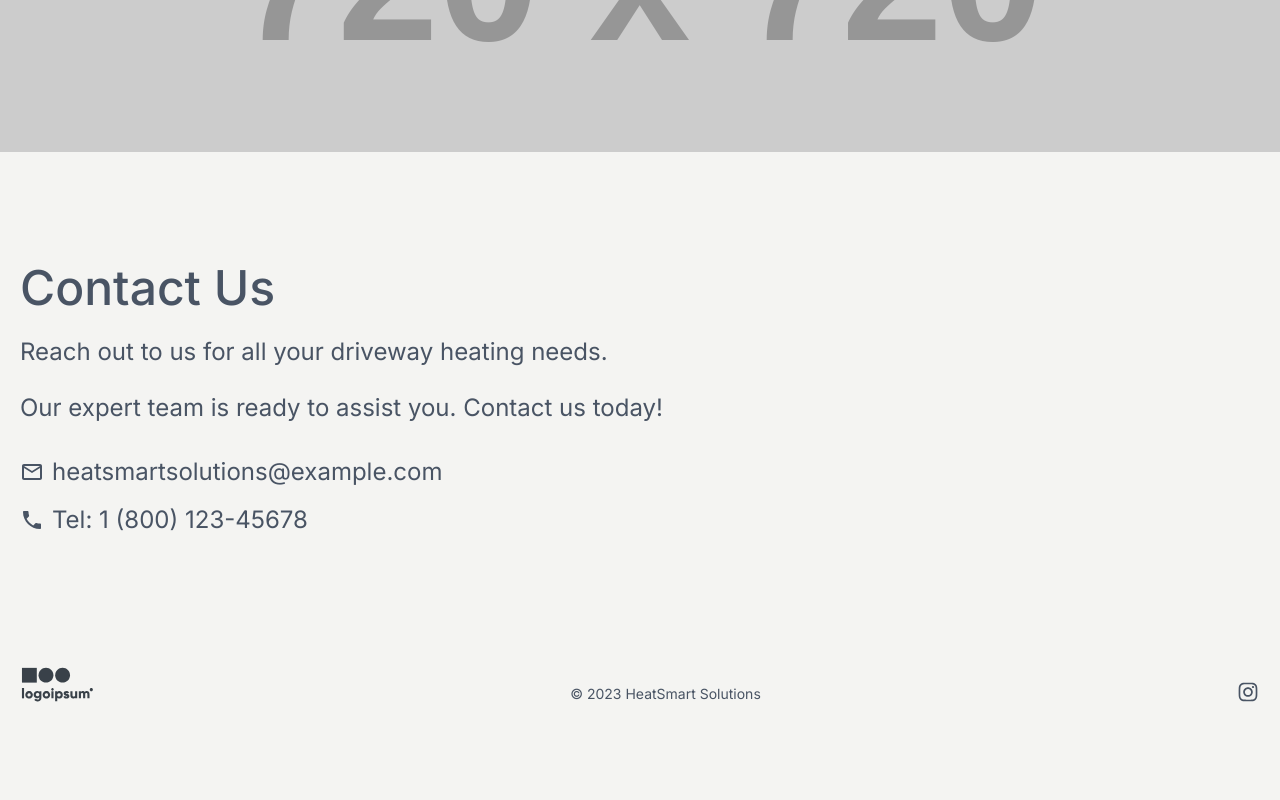
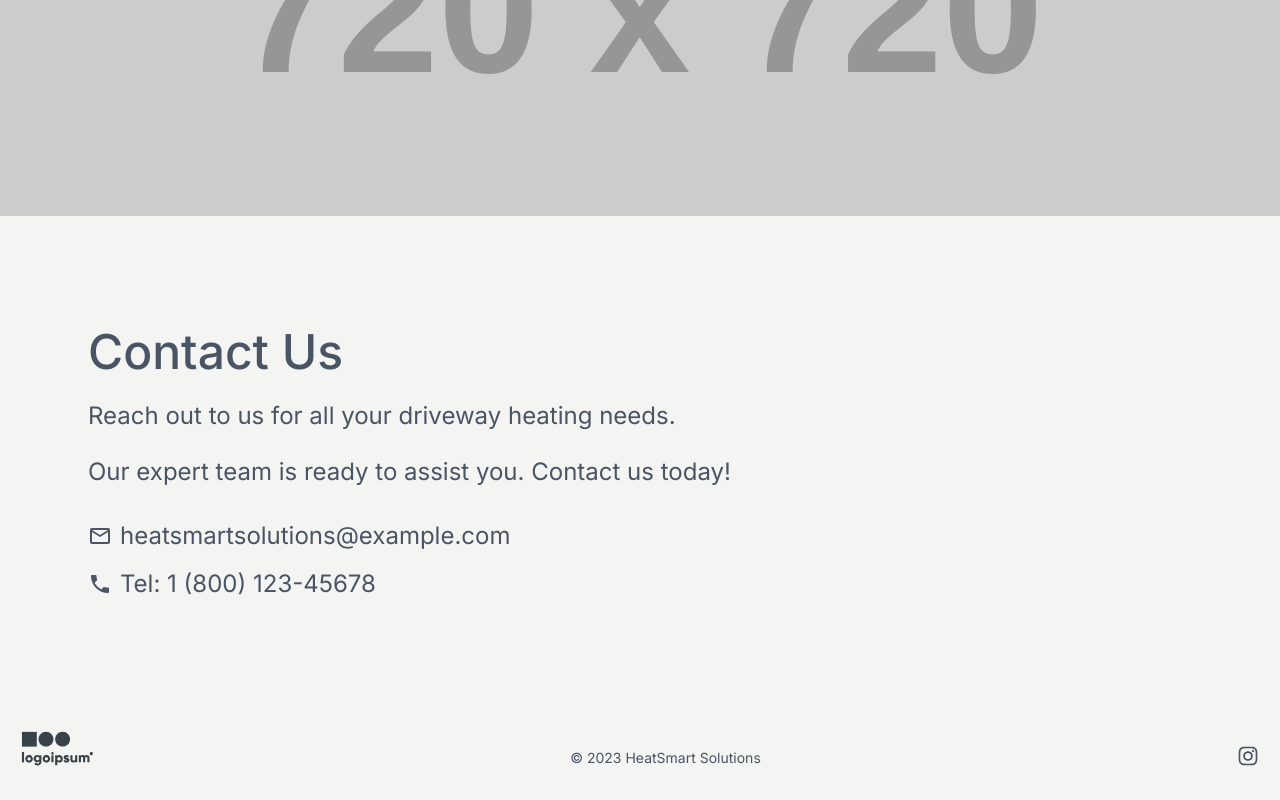
Before and after one commit to Jdure/heatSmart, a Next.js app: page / in a window 1280 px wide. Shown: the part 1239-2039 px from the top of the page. Before the commit the page ends 1975 px from the top, so only its background shows below. Built offline with nearby package versions, Linux system fonts and the light colour scheme.

Commit message:
removed container class

```diff
--- a/src/app/about/page.tsx
+++ b/src/app/about/page.tsx
@@ -39,7 +39,7 @@ export default function About() {
       <h1 className="pt-12 font-bold phone:text-xl tablet:text-2xl laptop:text-4xl desktop:text-6xl phone:text-center laptop:text-start laptop:ml-3">
         Our Approach
       </h1>
-      <div className="container flex flex-col phone:items-center phone:justify-evenly phone:text-justify laptop:items-start phone:text-base tablet:text-lg laptop:text-xl laptop:ml-3 desktop:text-2xl phone:w-11/12 phone:space-y-6 z-40">
+      <div className="flex flex-col phone:items-center phone:justify-evenly phone:text-justify laptop:items-start phone:text-base tablet:text-lg laptop:text-xl laptop:ml-3 desktop:text-2xl phone:w-11/12 phone:space-y-6 z-40">
         <p>
           At HeatSmart Solutions, we are driven by our passion for providing
           innovative driveway heating solutions that transform winter
--- a/src/app/page.tsx
+++ b/src/app/page.tsx
@@ -5,7 +5,7 @@ import { MdOutlineMail, MdPhone } from "react-icons/md";
 export default function Home() {
   return (
     <>
-      <div className="container desktop:mx-auto flex phone:flex-col laptop:flex-row-reverse tablet:items-center laptop:justify-between phone:py-8 text-start tablet:text-center z-40 ">
+      <div className="container desktop:mx-auto flex phone:flex-col laptop:flex-row-reverse tablet:items-center laptop:justify-between  phone:py-8 text-start tablet:text-center z-40 ">
         <Image
           src="https://dummyimage.com/720x600"
           height={500}
@@ -48,9 +48,9 @@ export default function Home() {
             solutions for a seamless winter experience.
           </p>
         </div>
-        <div className="bg-[url('https://dummyimage.com/720x720')] bg-cover bg-center h-80 w-full"></div>
+        <div className="bg-[url('https://dummyimage.com/720x720')] bg-cover bg-center h-80 laptop:h-96 w-full"></div>
       </div>
-      <div className="container flex flex-col phone:text-base tablet:text-lg laptop:text-xl desktop:text-2xl items-start justify-evenly p-2 phone:space-y-4 laptop:space-y-6 laptop:pt-16 laptop:mx-3">
+      <div className="flex flex-col phone:text-base tablet:text-lg laptop:text-xl desktop:text-2xl items-start justify-start p-2 phone:space-y-4 laptop:space-y-6 laptop:pt-16 laptop:mx-3 desktop:ml-20">
         <h2 className="font-medium phone:text-xl tablet:text-2xl laptop:text-3xl desktop:text-5xl">
           Contact Us
         </h2>
--- a/src/app/requests/page.tsx
+++ b/src/app/requests/page.tsx
@@ -37,7 +37,7 @@ export default function Requests() {
       <h1 className="pt-12 font-bold phone:text-xl tablet:text-2xl laptop:text-4xl desktop:text-6xl phone:text-center laptop:text-start laptop:ml-3">
         Free Quote
       </h1>
-      <div className="container flex flex-col items-center justify-start phone:max-h-fit z-40 tablet:flex-row tablet:min-w-fit">
+      <div className="flex flex-col items-center justify-start phone:max-h-fit z-40 tablet:flex-row tablet:min-w-fit">
         <div className="flex flex-col items-center laptop:items-start phone:basis-1/2 space-y-6 tablet:basis-3/5 phone:w-11/12 tablet:m-1.5  phone:text-center laptop:text-justify text-base tablet:text-lg laptop:text-xl desktop:text-2xl">
           <p>
             To get started, please fill out the form below with your contact
```
